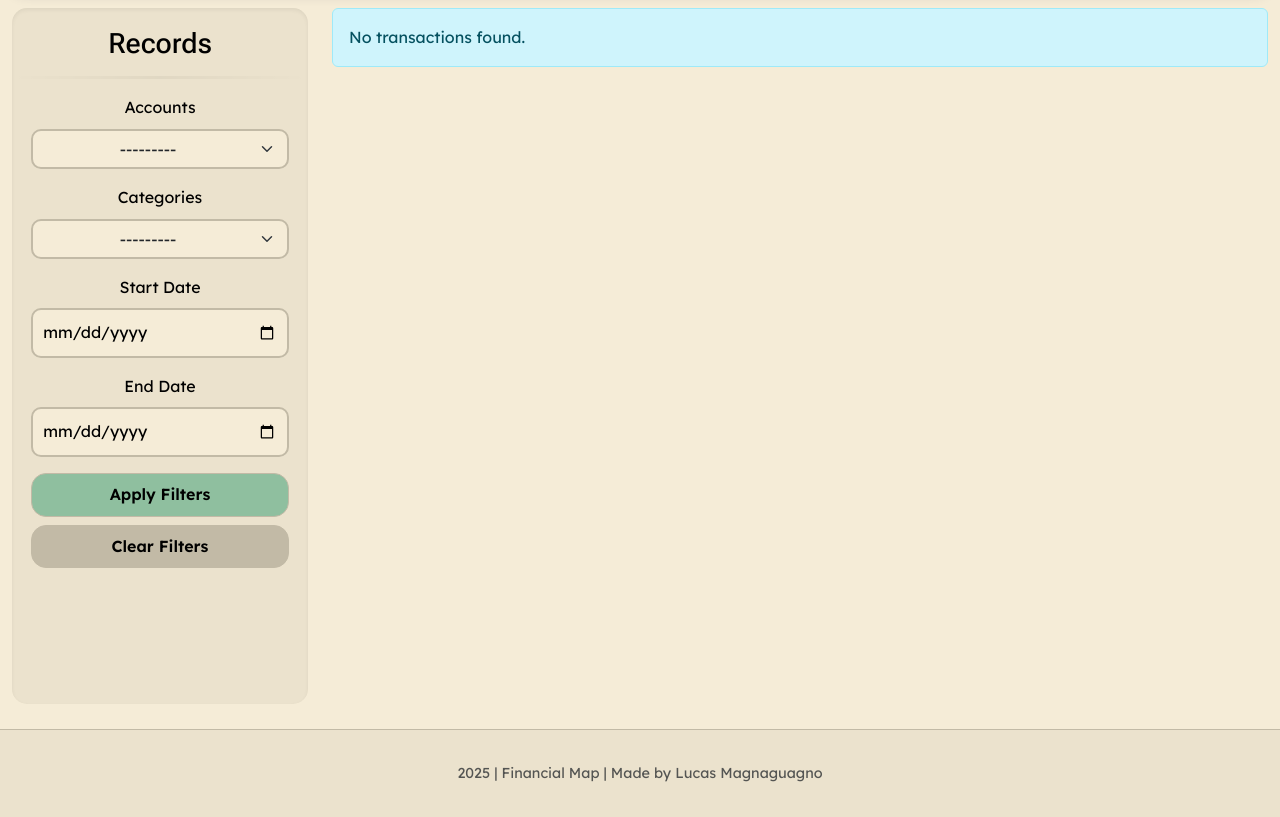
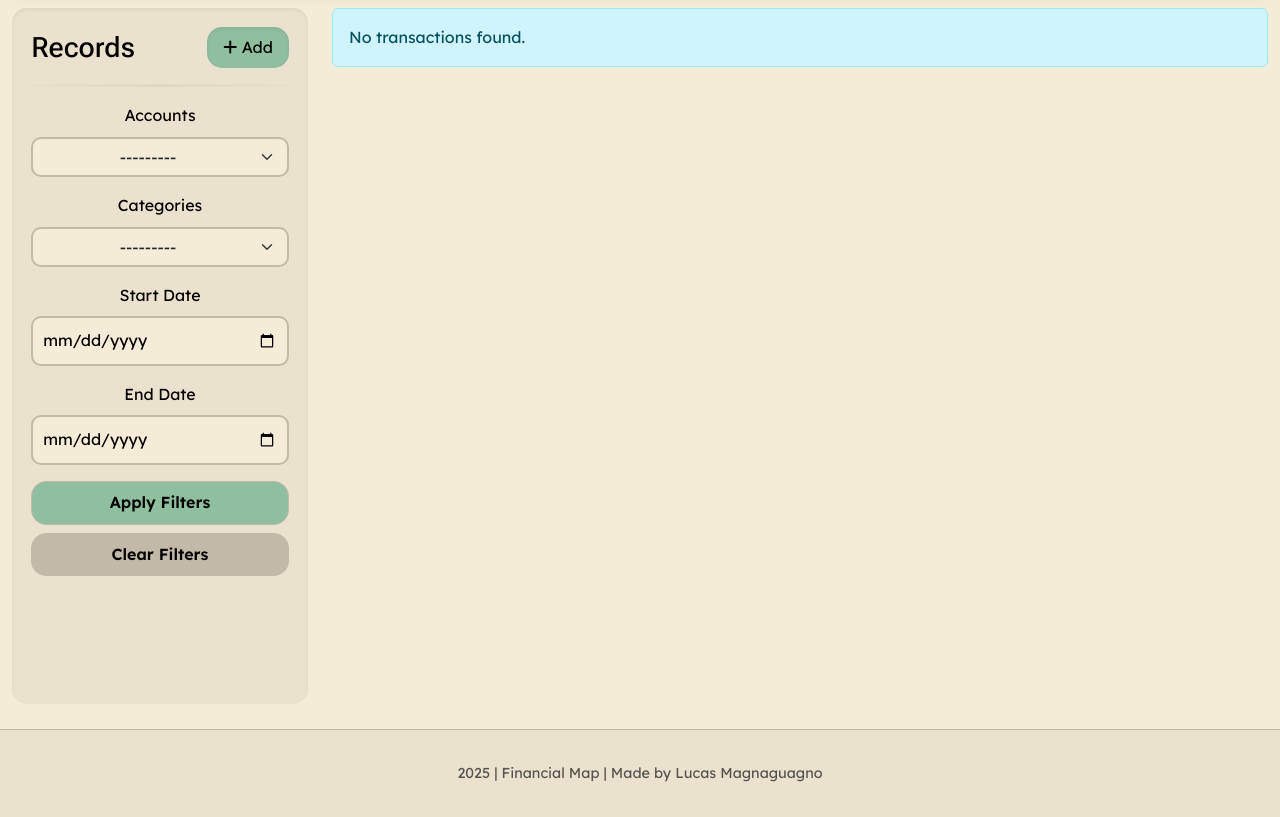
Before and after one commit to mlucasmichel/finantial-map-app, a Django app: page /transactions/ in a window 1280 px wide. Shown: the part 88-905 px from the top of the page. Run offline with Django 4.2, Linux system fonts and the light colour scheme; the visitor is signed in with stand-in values (Sample User, id 1); data comes from the database, SQL or seed files in the repository; data that the repository does not hold is empty; some libraries are stand-ins or nearby versions.

Commit message:
Enhance transaction list and sidebar layout

```diff
--- a/budget/templates/budget/transaction_list.html
+++ b/budget/templates/budget/transaction_list.html
@@ -23,7 +23,7 @@
                     <p class="mb-0 small">{{ transaction.description | truncatechars:36 | default:"No description" }}</p>
                 </div>
 
-                <div class="col-3 text-end">
+                <div class="col-3 text-end d-flex flex-column align-items-end">
                     <p class="mb-0 {% if transaction.category.type == 'E' %}text-bubble{% else %}py-1 px-2 text-bubble-accent-light{% endif %}">
                         {% if transaction.category.type == 'E' %}-{% else %}+{% endif %}{{ transaction.amount }}
                     </p>
--- a/budget/templates/budget/transaction_sidebar.html
+++ b/budget/templates/budget/transaction_sidebar.html
@@ -1,7 +1,15 @@
 <div class="d-flex flex-column justify-content-between main-card side-bar-card">
-    <div class="row mb-4 text-center align-items-center">
-        <h1 class="h3 mb-3">Records</h1>
-        <hr>
+    <div class="row align-items-center mb-3">
+        <div class="col-7">
+            <h1 class="h3 mb-0 text-start">Records</h1>
+        </div>
+        <div class="col-5 text-end">
+            <a href="{% url 'transaction_create' %}" class="button text-bubble-accent-light py-2 px-3 text-decoration-none">
+                <i class="fa-solid fa-plus"></i> Add
+            </a>
+        </div>
+        <hr class="mt-3">
+
         <form method="get" action="{% url 'transaction_list' %}">
 
             <div class="mb-3">
```
